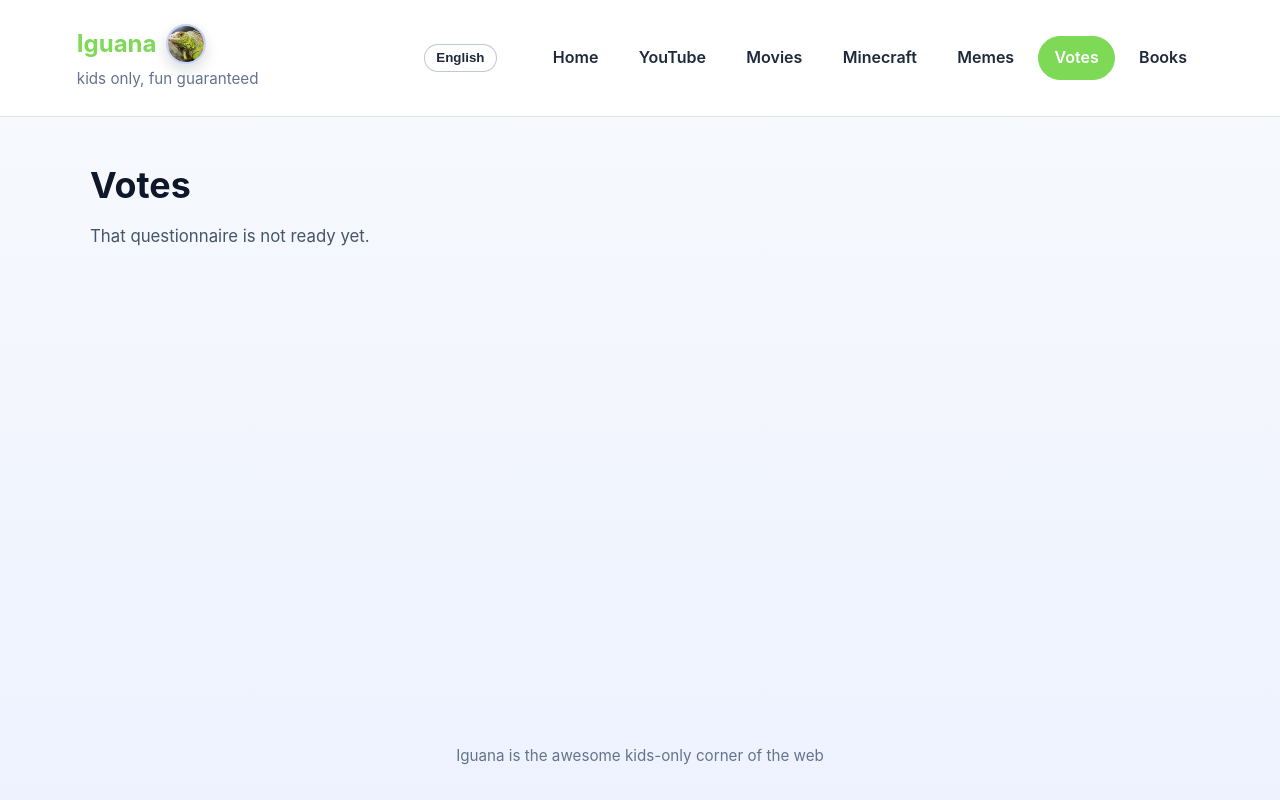
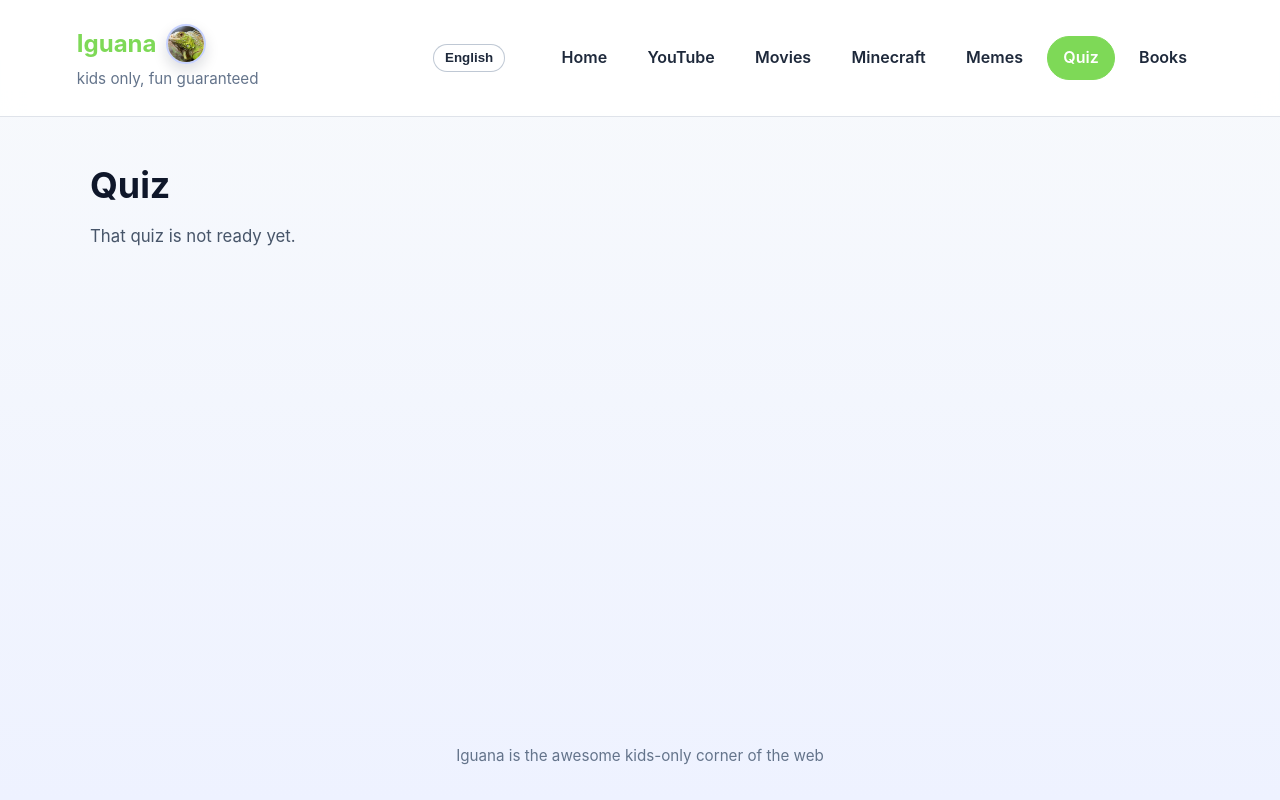
Before and after one commit to David-L-R/iguana, a React (Vite) app: page /#/votes/1 in a window 1280 px wide. Built offline with nearby package versions, Linux system fonts and the light colour scheme.

Commit message:
updated games quiz

```diff
--- a/src/i18n/copy.js
+++ b/src/i18n/copy.js
@@ -10,7 +10,7 @@ export const copy = {
       movies: "Movies",
       minecraft: "Minecraft",
       memes: "Memes",
-      votes: "Votes",
+      votes: "Quiz",
       books: "Books",
     },
     footer: "Iguana is the awesome kids-only corner of the web",
@@ -73,16 +73,16 @@ export const copy = {
       amongUs: "Among Us Twerk",
     },
     votes: {
-      title: "Votes",
-      intro: "Pick your favorite and see what everyone else thinks.",
+      title: "Quiz",
+      intro: "Fun quizzes to test what you know and learn cool facts.",
       games: "Games",
-      gamesDescription: "Vote on the best games and see the top picks.",
+      gamesDescription: "How well do you know your favorite games?",
       youtube: "YouTube Channels",
       booksCategory: "Books",
       foods: "Foods",
       vehicles: "Vehicles",
       animals: "Animals",
-      animalsDescription: "Test your animal knowledge with quick facts.",
+      animalsDescription: "Test your animal knowledge and learn fun facts.",
       animalsQ1: "Which zoo is bigger?",
       animalsQ2: "Which bear can bite harder?",
       animalsQ3: "Which snake is the biggest?",
@@ -112,24 +112,28 @@ export const copy = {
       raccoon: "Raccoon",
       crocodile: "Crocodile",
       shark: "Shark",
-      q1: "Roblox or Minecraft?",
+      q1: "Roblox or Minecraft? Who has more players?",
       roblox: "Roblox",
       minecraft: "Minecraft",
-      q2: "Nintendo Switch or PS5?",
+      q2: "Nintendo Switch or PS5? Which sold more consoles?",
       nintendo: "Nintendo Switch",
       ps5: "PS5",
-      correct: "Correct!",
-      wrong: "Wrong!",
+      gamesFact1:
+        "Minecraft has sold over 300 million copies and has more players overall.",
+      gamesFact2:
+        "Nintendo Switch has sold far more consoles than PS5 worldwide.",
+      correct: "Goed!",
+      wrong: "Fout!",
       correctAnswer: "Correct answer:",
       scoreLabel: "Score:",
-      pickOne: "Pick one to vote.",
+      pickOne: "Pick one answer.",
       next: "Next question",
       seeAll: "See all results",
       yourPick: "Your pick",
       noQuestions: "No questions yet.",
-      comingSoon: "Soon we will go live.",
-      backToVotes: "Back to votes",
-      notFound: "That questionnaire is not ready yet.",
+      comingSoon: "More quizzes coming soon.",
+      backToVotes: "Back to quizzes",
+      notFound: "That quiz is not ready yet.",
     },
   },
   nl: {
@@ -143,7 +147,7 @@ export const copy = {
       movies: "Films",
       minecraft: "Minecraft",
       memes: "Memes",
-      votes: "Stemmen",
+      votes: "Quiz",
       books: "Boeken",
     },
     footer: "Iguana is de leukste kids-only hoek van het web",
@@ -213,16 +217,16 @@ export const copy = {
       amongUs: "Among Us Twerk",
     },
     votes: {
-      title: "Stemmen",
-      intro: "Kies je favoriet en zie wat iedereen denkt.",
+      title: "Quiz",
+      intro: "Leuke quizzen om te testen wat je weet en nieuwe dingen te leren.",
       games: "Games",
-      gamesDescription: "Stem op de beste games en zie de toppers.",
+      gamesDescription: "Hoe goed ken jij je favoriete games?",
       youtube: "YouTube-kanalen",
       booksCategory: "Boeken",
       foods: "Eten",
       vehicles: "Voertuigen",
       animals: "Dieren",
-      animalsDescription: "Test your animal knowledge with quick facts.",
+      animalsDescription: "Test je dierenkennis en leer leuke weetjes.",
       animalsQ1: "Which zoo is bigger?",
       animalsQ2: "Which bear can bite harder?",
       animalsQ3: "Which snake is the biggest?",
@@ -252,24 +256,28 @@ export const copy = {
       raccoon: "Raccoon",
       crocodile: "Crocodile",
       shark: "Shark",
-      q1: "Roblox of Minecraft?",
+      q1: "Roblox of Minecraft? Wie heeft meer spelers?",
       roblox: "Roblox",
       minecraft: "Minecraft",
-      q2: "Nintendo Switch of PS5?",
+      q2: "Nintendo Switch of PS5? Welke is meer verkocht?",
       nintendo: "Nintendo Switch",
       ps5: "PS5",
-      correct: "Correct!",
-      wrong: "Wrong!",
-      correctAnswer: "Correct answer:",
+      gamesFact1:
+        "Minecraft heeft meer spelers in totaal, met honderden miljoenen verkochte exemplaren.",
+      gamesFact2:
+        "Nintendo Switch is wereldwijd veel vaker verkocht dan PS5.",
+      correct: "Correct !",
+      wrong: "Faux !",
+      correctAnswer: "Juiste antwoord:",
       scoreLabel: "Score:",
-      pickOne: "Kies er eentje om te stemmen.",
+      pickOne: "Kies een antwoord.",
       next: "Volgende vraag",
       seeAll: "Bekijk alle resultaten",
       yourPick: "Jouw keuze",
       noQuestions: "Nog geen vragen.",
-      comingSoon: "Binnenkort gaan we live.",
-      backToVotes: "Terug naar stemmen",
-      notFound: "Deze vragenlijst is nog niet klaar.",
+      comingSoon: "Meer quizzen komen binnenkort.",
+      backToVotes: "Terug naar quizzen",
+      notFound: "Deze quiz is nog niet klaar.",
     },
   },
   fr: {
@@ -283,7 +291,7 @@ export const copy = {
       movies: "Films",
       minecraft: "Minecraft",
       memes: "Mèmes",
-      votes: "Votes",
+      votes: "Quiz",
       books: "Livres",
     },
     footer: "Iguana, c'est le coin le plus cool du web pour les kids",
@@ -348,16 +356,17 @@ export const copy = {
       amongUs: "Among Us Twerk",
     },
     votes: {
-      title: "Votes",
-      intro: "Choisis ton préféré et vois ce que les autres pensent.",
+      title: "Quiz",
+      intro:
+        "Des quiz amusants pour tester ce que tu sais et apprendre des faits.",
       games: "Jeux",
-      gamesDescription: "Vote pour les meilleurs jeux et vois les favoris.",
+      gamesDescription: "Tu connais bien tes jeux préférés ?",
       youtube: "Chaînes YouTube",
       booksCategory: "Livres",
       foods: "Nourriture",
       vehicles: "Véhicules",
       animals: "Animaux",
-      animalsDescription: "Test your animal knowledge with quick facts.",
+      animalsDescription: "Teste tes connaissances sur les animaux.",
       animalsQ1: "Which zoo is bigger?",
       animalsQ2: "Which bear can bite harder?",
       animalsQ3: "Which snake is the biggest?",
@@ -387,24 +396,28 @@ export const copy = {
       raccoon: "Raccoon",
       crocodile: "Crocodile",
       shark: "Shark",
-      q1: "Roblox ou Minecraft ?",
+      q1: "Roblox ou Minecraft ? Qui a le plus de joueurs ?",
       roblox: "Roblox",
       minecraft: "Minecraft",
-      q2: "Nintendo Switch ou PS5 ?",
+      q2: "Nintendo Switch ou PS5 ? Qui s'est le plus vendu ?",
       nintendo: "Nintendo Switch",
       ps5: "PS5",
-      correct: "Correct!",
-      wrong: "Wrong!",
-      correctAnswer: "Correct answer:",
+      gamesFact1:
+        "Minecraft a plus de joueurs au total, avec plus de 300 millions d'exemplaires vendus.",
+      gamesFact2:
+        "La Nintendo Switch s'est vendue beaucoup plus que la PS5.",
+      correct: "Richtig!",
+      wrong: "Falsch!",
+      correctAnswer: "Bonne réponse :",
       scoreLabel: "Score:",
-      pickOne: "Choisis-en un pour voter.",
+      pickOne: "Choisis une réponse.",
       next: "Question suivante",
       seeAll: "Voir tous les résultats",
       yourPick: "Ton choix",
       noQuestions: "Pas encore de questions.",
-      comingSoon: "On arrive bientôt en live.",
-      backToVotes: "Retour aux votes",
-      notFound: "Ce questionnaire n'est pas encore prêt.",
+      comingSoon: "D'autres quiz arrivent bientôt.",
+      backToVotes: "Retour aux quiz",
+      notFound: "Ce quiz n'est pas encore prêt.",
     },
   },
   de: {
@@ -418,7 +431,7 @@ export const copy = {
       movies: "Filme",
       minecraft: "Minecraft",
       memes: "Memes",
-      votes: "Votes",
+      votes: "Quiz",
       books: "Bücher",
     },
     footer: "Iguana ist die coolste Kids-only-Ecke im Web",
@@ -481,16 +494,17 @@ export const copy = {
       amongUs: "Among Us Twerk",
     },
     votes: {
-      title: "Votes",
-      intro: "Wähle deinen Favoriten und sieh, was alle denken.",
+      title: "Quiz",
+      intro:
+        "Spaßige Quiz, um dein Wissen zu testen und Neues zu lernen.",
       games: "Games",
-      gamesDescription: "Vote für die besten Games und sieh die Favoriten.",
+      gamesDescription: "Wie gut kennst du deine Lieblingsspiele?",
       youtube: "YouTube-Kanäle",
       booksCategory: "Bücher",
       foods: "Essen",
       vehicles: "Fahrzeuge",
       animals: "Tiere",
-      animalsDescription: "Test your animal knowledge with quick facts.",
+      animalsDescription: "Teste dein Tierwissen und lerne Fakten.",
       animalsQ1: "Which zoo is bigger?",
       animalsQ2: "Which bear can bite harder?",
       animalsQ3: "Which snake is the biggest?",
@@ -520,24 +534,28 @@ export const copy = {
       raccoon: "Raccoon",
       crocodile: "Crocodile",
       shark: "Shark",
-      q1: "Roblox oder Minecraft?",
+      q1: "Roblox oder Minecraft? Wer hat mehr Spieler?",
       roblox: "Roblox",
       minecraft: "Minecraft",
-      q2: "Nintendo Switch oder PS5?",
+      q2: "Nintendo Switch oder PS5? Welche hat sich mehr verkauft?",
       nintendo: "Nintendo Switch",
       ps5: "PS5",
+      gamesFact1:
+        "Minecraft hat insgesamt mehr Spieler und über 300 Millionen verkaufte Exemplare.",
+      gamesFact2:
+        "Die Nintendo Switch wurde weltweit viel häufiger verkauft als die PS5.",
       correct: "Correct!",
       wrong: "Wrong!",
-      correctAnswer: "Correct answer:",
+      correctAnswer: "Richtige Antwort:",
       scoreLabel: "Score:",
-      pickOne: "Wähle eins zum Abstimmen.",
+      pickOne: "Wähle eine Antwort.",
       next: "Nächste Frage",
       seeAll: "Alle Ergebnisse ansehen",
       yourPick: "Deine Wahl",
       noQuestions: "Noch keine Fragen.",
-      comingSoon: "Wir gehen bald live.",
-      backToVotes: "Zurück zu den Votes",
-      notFound: "Dieser Fragebogen ist noch nicht bereit.",
+      comingSoon: "Mehr Quiz kommen bald.",
+      backToVotes: "Zurück zu den Quiz",
+      notFound: "Dieses Quiz ist noch nicht bereit.",
     },
   },
 };
--- a/src/pages/VotesDetail.jsx
+++ b/src/pages/VotesDetail.jsx
@@ -36,32 +36,36 @@ function VotesDetail() {
         image: gamesImage,
         questions: [
           {
+            type: 'quiz',
             text: copy.votes.q1,
+            fact: copy.votes.gamesFact1,
             options: [
               {
                 label: copy.votes.roblox,
-                percent: 48,
                 image: robloxImage,
+                isCorrect: false,
               },
               {
                 label: copy.votes.minecraft,
-                percent: 52,
                 image: minecraftImage,
+                isCorrect: true,
               },
             ],
           },
           {
+            type: 'quiz',
             text: copy.votes.q2,
+            fact: copy.votes.gamesFact2,
             options: [
               {
                 label: copy.votes.nintendo,
-                percent: 37,
                 image: nintendoImage,
+                isCorrect: true,
               },
               {
                 label: copy.votes.ps5,
-                percent: 63,
                 image: ps5Image,
+                isCorrect: false,
               },
             ],
           },
```
